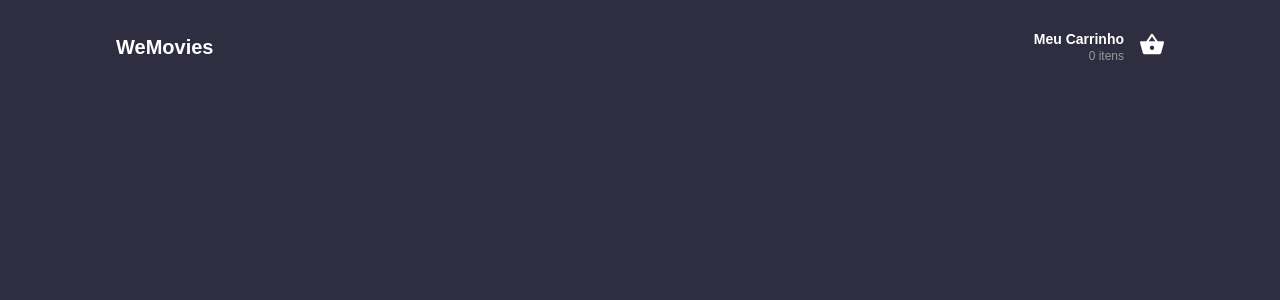
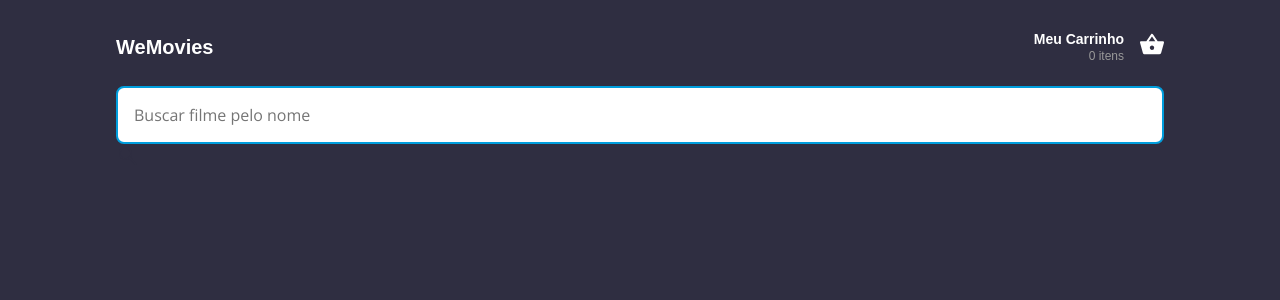
Before and after one commit to lucasfontinele/wefit-reactjs-challenge, a React (Vite) app: page / in a window 1280 px wide. Shown: the top 300 px of the page. Built offline with nearby package versions, Linux system fonts and the light colour scheme; the HTML template or start-up script is replaced by a standard one.

Commit message:
chore: changes

```diff
--- /dev/null
+++ b/src/features/home/components/Search/index.tsx
@@ -0,0 +1,11 @@
+import SearchIcon from "../../../../shared/assets/icons/Search"
+import styles from "./styles.module.scss"
+
+export function Search() {
+  return (
+    <div className={styles.containerWrapper}>
+      <input placeholder="Buscar filme pelo nome" className={styles.container} type="search" />
+      <SearchIcon className="icon" />
+    </div>
+  )
+}
--- /dev/null
+++ b/src/features/home/components/Search/styles.module.scss
@@ -0,0 +1,34 @@
+.containerWrapper {
+  position: relative;
+  width: 100%;
+
+  .icon {
+    position: absolute;
+    right: 0;
+    top: 0;
+  }
+}
+
+
+.container {
+  border-radius: 8px;
+  border: 2px solid #009EDD;
+  background: #FFF;
+  padding: 16px;
+  width: 100%;
+
+  font-family: "Open Sans";
+  font-size: 16px;
+  font-style: normal;
+  font-weight: 400;
+  line-height: normal;
+
+  ::placeholder {
+    color: #C0C0C0;
+    font-family: "Open Sans";
+    font-size: 16px;
+    font-style: normal;
+    font-weight: 400;
+    line-height: normal;
+  }
+}
--- a/src/features/home/index.tsx
+++ b/src/features/home/index.tsx
@@ -1,7 +1,9 @@
+import { Search } from "./components/Search";
+
 export function Home() {
   return (
     <div>
-      {/* <h1>Hello World</h1>s */}
+      <Search />
     </div>
   )
 }
--- /dev/null
+++ b/src/shared/assets/icons/Search.tsx
@@ -0,0 +1,18 @@
+import { SVGProps } from "react"
+
+const SearchIcon = (props: SVGProps<SVGSVGElement>) => (
+  <svg
+    xmlns="http://www.w3.org/2000/svg"
+    width={24}
+    height={24}
+    fill="none"
+    {...props}
+  >
+    <path
+      fill="#2F2E41"
+      d="M19.9 20.975 13.325 14.4c-.5.433-1.083.77-1.749 1.013a6.183 6.183 0 0 1-2.126.362c-1.803 0-3.328-.625-4.577-1.875S3 11.142 3 9.375C3 7.608 3.625 6.1 4.875 4.85c1.25-1.25 2.763-1.875 4.537-1.875 1.775 0 3.284.625 4.525 1.875C15.18 6.1 15.8 7.61 15.8 9.38c0 .714-.117 1.404-.35 2.071a6.343 6.343 0 0 1-1.05 1.875l6.6 6.55-1.1 1.1Zm-10.475-6.7c1.354 0 2.505-.48 3.453-1.437.948-.959 1.422-2.113 1.422-3.463s-.474-2.504-1.422-3.462c-.948-.959-2.099-1.438-3.453-1.438-1.368 0-2.53.48-3.489 1.438C4.98 6.87 4.5 8.025 4.5 9.375s.479 2.504 1.436 3.463c.958.958 2.121 1.437 3.489 1.437Z"
+    />
+  </svg>
+)
+
+export default SearchIcon
```
